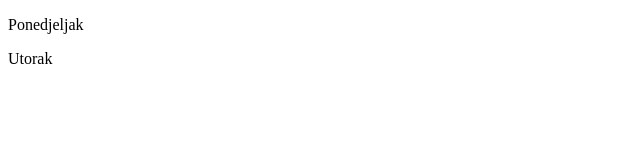
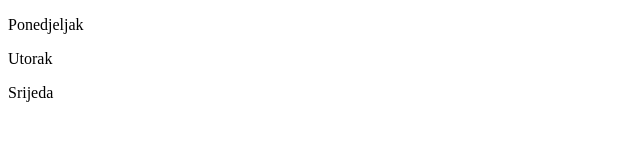
Before and after one commit to rvuk7/domacaZadaca, a plain HTML site: page index.html in a window 1280 px wide. Shown: the full height of the page, 0-640 px from the left. Drawn offline with Linux system fonts and the light colour scheme.

Commit message:
pushSrijeda

```diff
--- a/index.html
+++ b/index.html
@@ -10,5 +10,6 @@
   <body>
     <p>Ponedjeljak</p>
     <p>Utorak</p>
+    <p>Srijeda</p>
   </body>
 </html>
```
